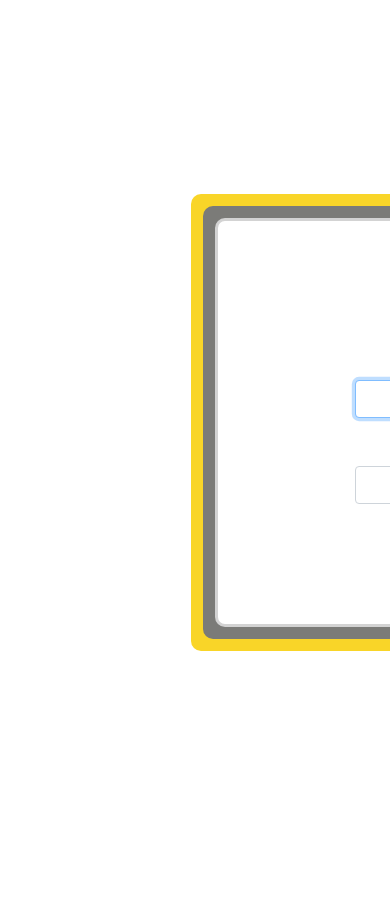
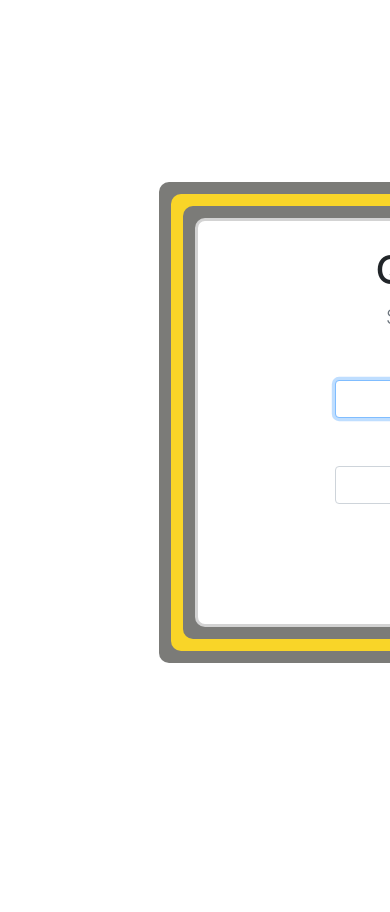
Before and after one commit to jordanengstrom/quora_clone, a Django app: page /accounts/login/ in a window 390 px wide; the page is wider, and only the part inside the window is pictured. Run offline with Django 3.2, Linux system fonts and the light colour scheme; some libraries are stand-ins or nearby versions.

Commit message:
3/3 border boxes are now responsive

```diff
--- a/quora_clone/templates/auth_layout.html
+++ b/quora_clone/templates/auth_layout.html
@@ -13,9 +13,8 @@
 #border-box-1 {
   background-color: #7b7b78;
   border-radius: 10px;
-  width: 655px;
-  height: 471px;
-  margin: auto;
+  width: 42.5rem;
+  padding-left: 0.75rem;
   padding-top: 0.75rem;
   padding-bottom: 0.75rem;
 }
@@ -80,7 +79,7 @@ div {
 
   <div class="flex-child">
     <div class="outer-area">
-{#      <div id="border-box-1">#}
+      <div id="border-box-1">
         <div id="border-box-2">
           <div id="border-box-3">
               <div class="auth-box text-center">
@@ -89,7 +88,7 @@ div {
               </div>
           </div>
         </div>
-{#      </div>#}
+      </div>
     </div>
   </div>
 </div>
```
